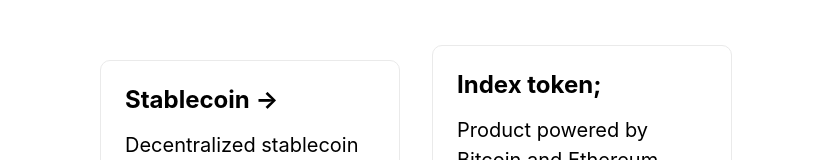
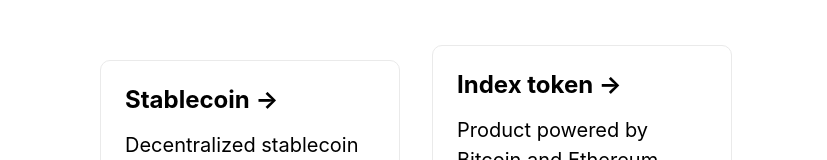
Before and after one commit to AreaLayer/Layer2Labs, a Next.js app: page / in a window 1280 px wide. Shown: the part 273-433 px from the top of the page, without its empty margins (224-1051 px from the left). Built offline with nearby package versions, Linux system fonts and the light colour scheme.

Commit message:
Update index.js

```diff
--- a/pages/index.js
+++ b/pages/index.js
@@ -28,7 +28,7 @@ export default function Home() {
           </a>
 
           <a href="https://github.com/Layer2Labs/Index" className={styles.card}>
-            <h2>Index token;</h2>
+            <h2>Index token &rarr;</h2>
             <p>Product powered by Bitcoin and Ethereum (prices)</p>
           </a>
 
```
